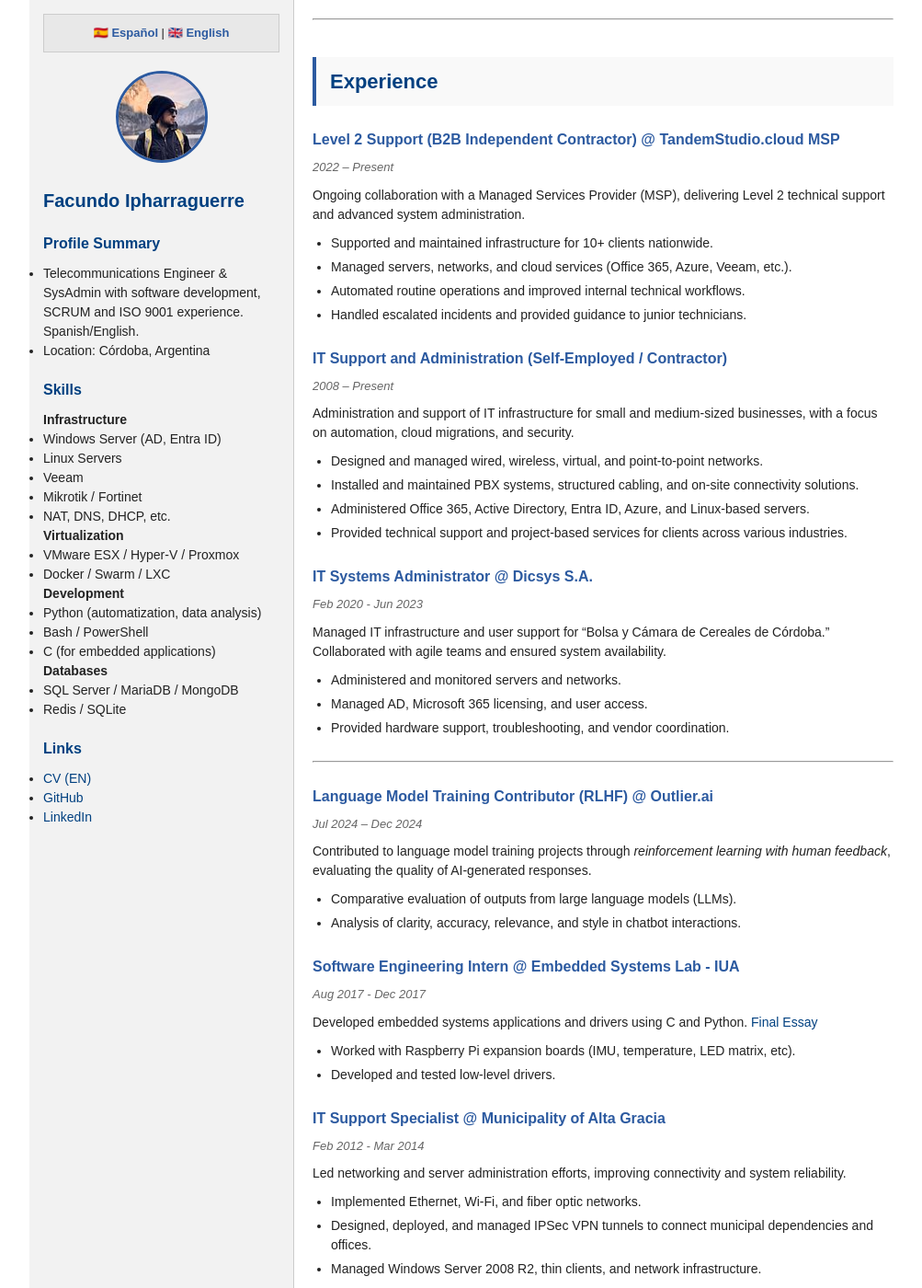
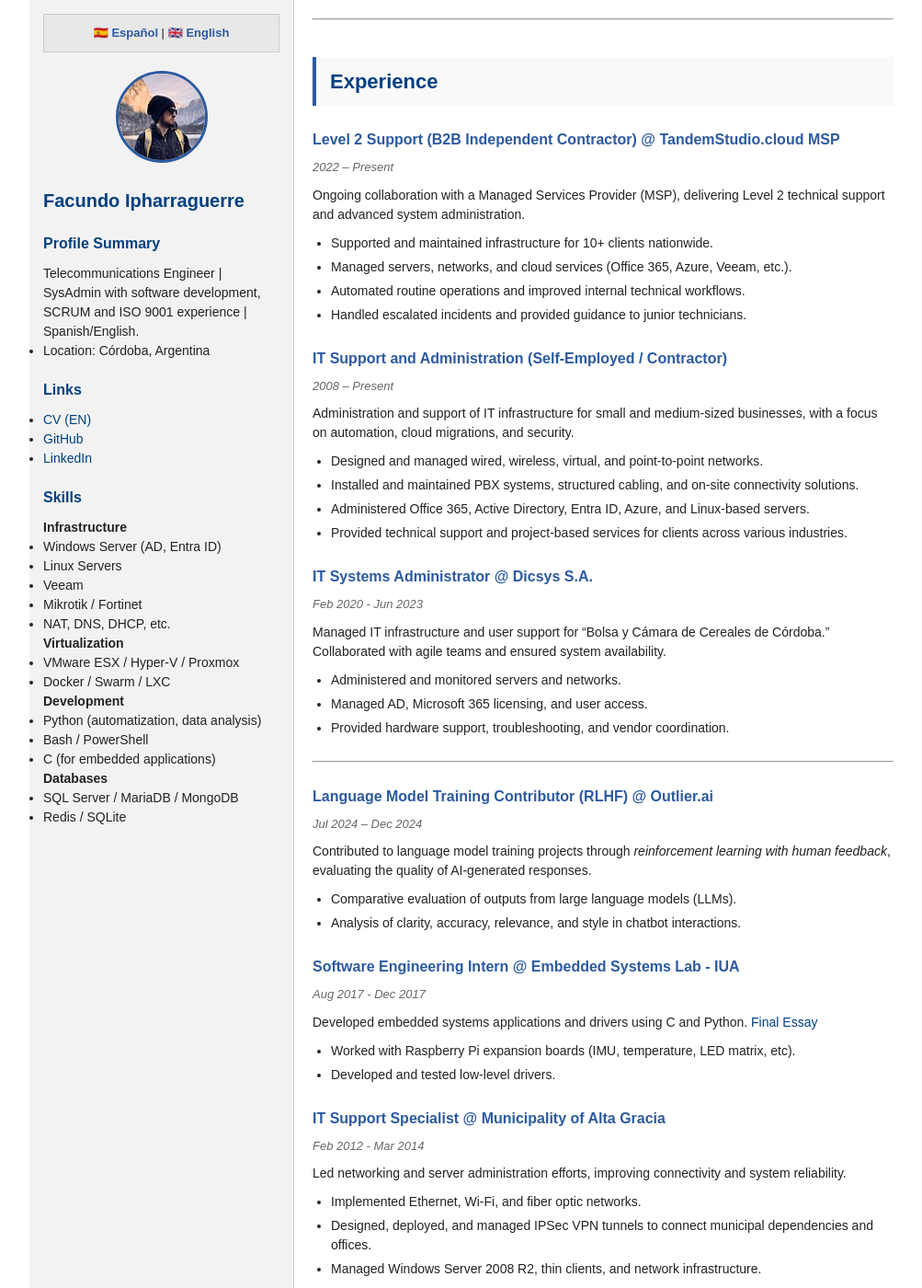
Before and after one commit to fipharraguerre/cv-homepage, a Jekyll site: the page built from index_en.md, in a window 1280 px wide and 1400 px high. Shown: the whole window at 92% size, without its empty margins (128-1131 px from the left). Built offline with Jekyll 4.4.1, drawn with Linux system fonts in a browser that asks for light colours; some of the changed lines change nothing that is shown.

Commit message:
sidebar fixes

```diff
--- a/index_en.md
+++ b/index_en.md
@@ -8,8 +8,13 @@
   ## Facundo Ipharraguerre
 
   ### Profile Summary
-  - Telecommunications Engineer & SysAdmin with software development, SCRUM and ISO 9001 experience. Spanish/English.
+  Telecommunications Engineer | SysAdmin with software development, SCRUM and ISO 9001 experience | Spanish/English.
   - Location: Córdoba, Argentina
+
+  ### Links
+  - [CV (EN)](https://docs.google.com/document/d/1bzRSBal5hZ2-_s6Y_l_zuRHCsHcR2TmanpyhuRp-XWA/edit?usp=sharing)
+  - [GitHub](https://github.com/fipharraguerre)
+  - [LinkedIn](https://linkedin.com/in/fipharraguerre/)
 
   ### Skills
 
@@ -33,11 +38,6 @@
   - SQL Server / MariaDB / MongoDB
   - Redis / SQLite
 
-  ### Links
-  - [CV (EN)](https://docs.google.com/document/d/1bzRSBal5hZ2-_s6Y_l_zuRHCsHcR2TmanpyhuRp-XWA/edit?usp=sharing)
-  - [GitHub](https://github.com/fipharraguerre)
-  - [LinkedIn](https://linkedin.com/in/fipharraguerre/)
-
 ---
 
 {% include experience_en.md %}
```
